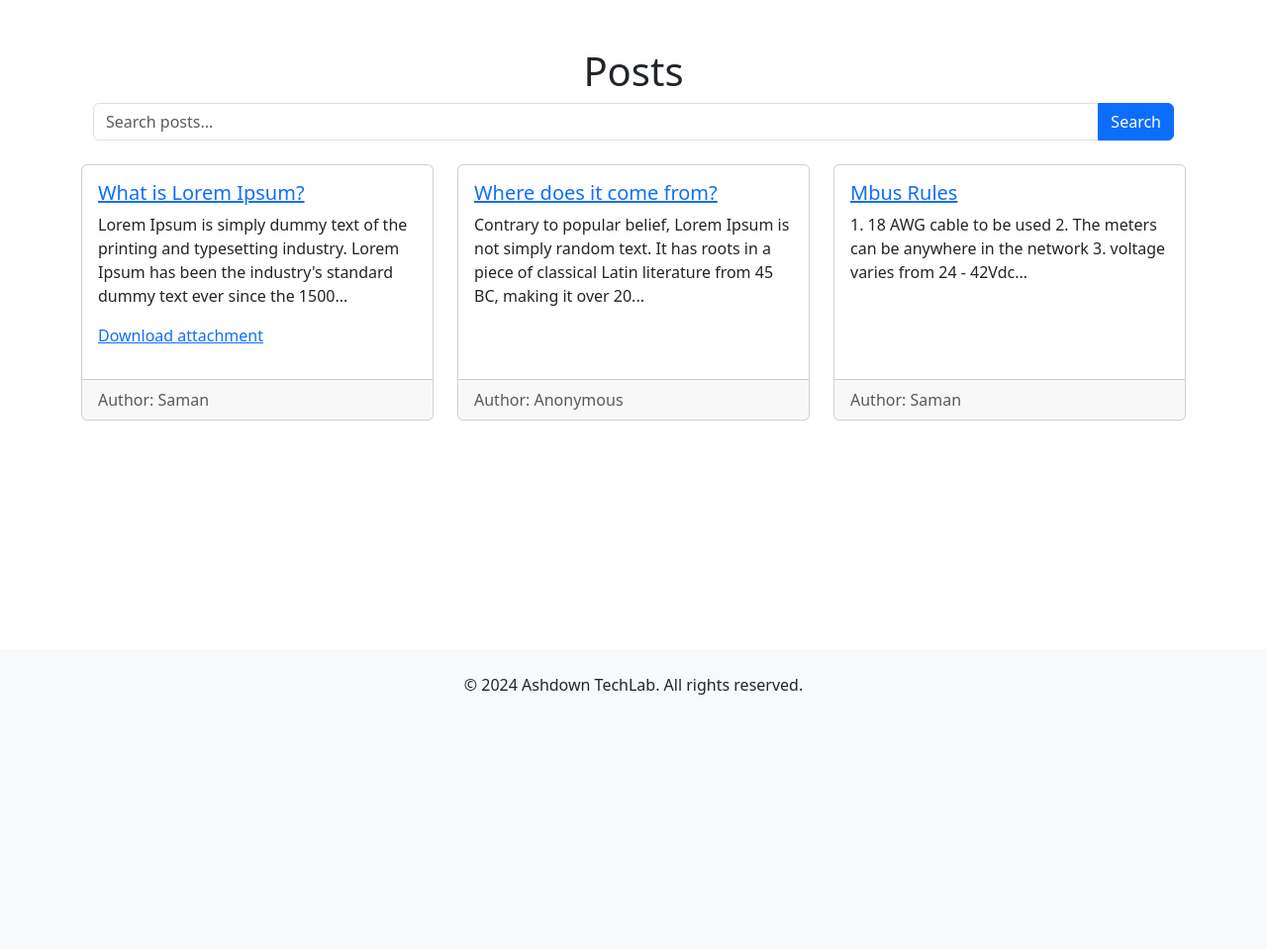
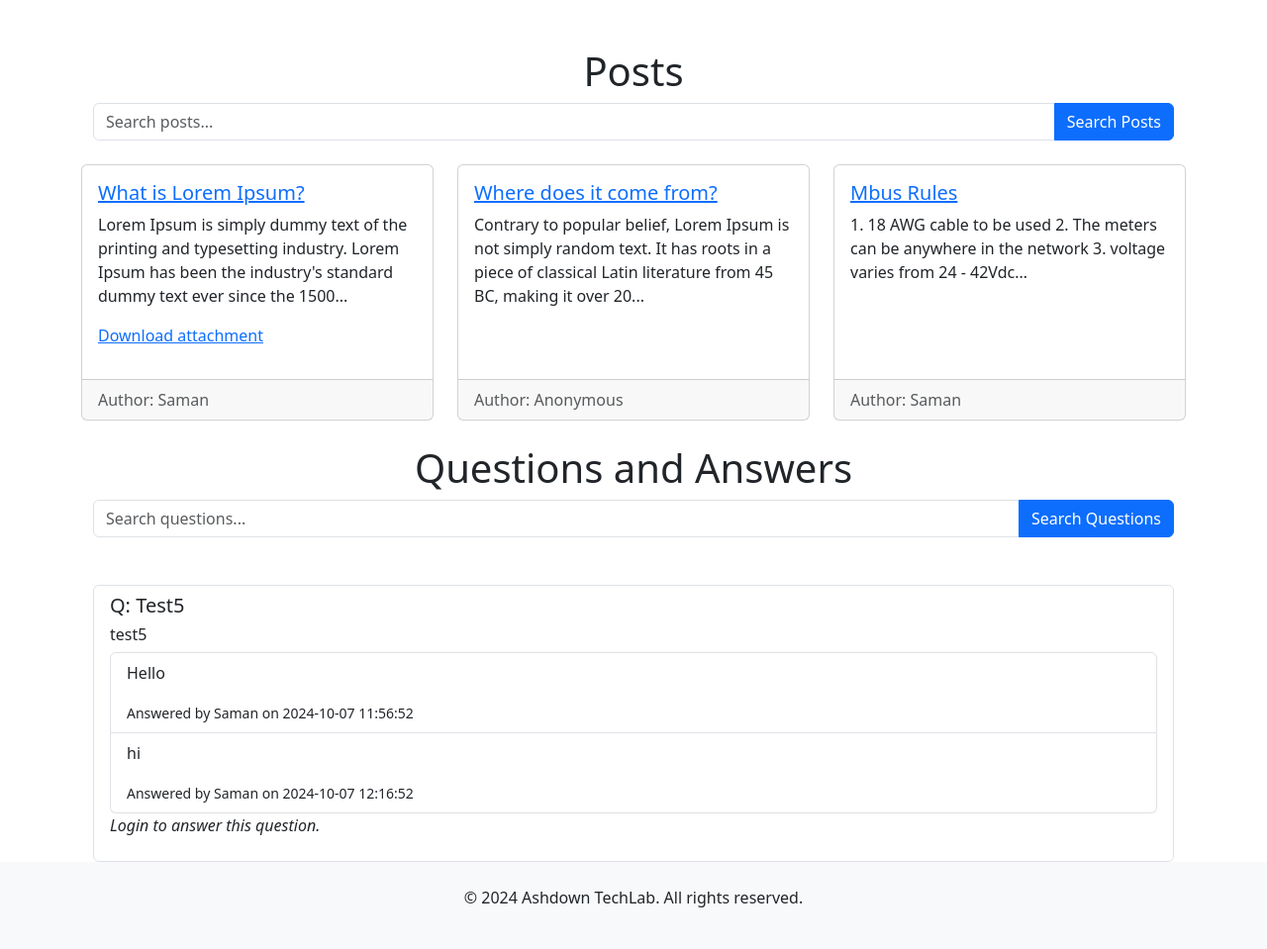
Before and after one commit to SamanGunasena/Ashdown_Tech, a Flask app: page / in a window 1280 px wide. Shown: the part 56-1015 px from the top of the page at 99% size. Before the commit the page ends 758 px from the top, so only its background shows below. Run offline with Flask 3, Linux system fonts and the light colour scheme; data comes from the database, SQL or seed files in the repository; both versions use the stored data as it was after the commit.

Commit message:
added Q&A

```diff
--- a/app.py
+++ b/app.py
@@ -6,6 +6,7 @@ import sqlite3
 import os
 from datetime import datetime
 from forms import PostForm
+from forms import QuestionForm
 
 UPLOAD_FOLDER = 'static/uploads/'
 ALLOWED_EXTENSIONS = {'txt', 'pdf', 'png', 'jpg', 'jpeg', 'gif'}
@@ -57,9 +58,11 @@ def load_user(user_id):
 def home():
     conn = get_db_connection()
     posts = conn.execute('SELECT * FROM posts').fetchall()
+    # Fetch questions with answers using the helper function
+    questions = get_questions_and_answers(conn)
     conn.close()
     current_year = datetime.now().year
-    return render_template('home.html', posts=posts, current_year=current_year)
+    return render_template('home.html', posts=posts, questions=questions, current_year=current_year)
 
 
 # user registration route
@@ -260,7 +263,96 @@ def search():
         (f'%{query}%', f'%{query}%')
     ).fetchall()
     conn.close()
-    return render_template('home.html', posts=posts)
+    return render_template('posts.html', posts=posts, query=query)
+
+
+# search a question
+@app.route('/q_search', methods=['GET'])
+def q_search():
+    query = request.args.get('query', '')  # Get the search query from the URL
+    conn = get_db_connection()
+    questions = conn.execute(
+        'SELECT * FROM questions WHERE topic LIKE ? OR question LIKE ?',
+        (f'%{query}%', f'%{query}%')
+    ).fetchall()
+    conn.close()
+    return render_template('questions.html', questions=questions, query=query)
+
+
+@app.route('/answer_question/<int:question_id>', methods=['GET', 'POST'])
+@login_required
+def answer_question(question_id):
+    conn = get_db_connection()
+    question = conn.execute('SELECT * FROM questions WHERE id = ?', (question_id,)).fetchone()
+
+    if request.method == 'POST':
+        answer = request.form['answer']
+        conn.execute('INSERT INTO answers (question_id, answer, author, user_id) VALUES (?, ?, ?, ?)',
+                     (question_id, answer, current_user.firstname, current_user.id))
+        conn.commit()
+        conn.close()
+        flash('Your answer has been submitted successfully!', 'success')
+        return redirect(url_for('questions'))
+
+    answers = conn.execute('SELECT * FROM answers WHERE question_id = ?', (question_id,)).fetchall()
+    conn.close()
+
+    return render_template('answer_question.html', question=question, answers=answers)
+
+
+@app.route('/questions')
+def questions():
+    conn = get_db_connection()
+    questions = conn.execute('SELECT * FROM questions').fetchall()
+
+    questions_with_answers = []
+    for question in questions:
+        answers = conn.execute('SELECT * FROM answers WHERE question_id = ?', (question['id'],)).fetchall()
+        questions_with_answers.append({
+            'question': question['question'],
+            'id': question['id'],
+            'created_at': question['created_at'],
+            'answers': answers
+        })
+
+    conn.close()
+    return render_template('questions.html', questions=questions_with_answers)
+
+
+@app.route('/ask_question', methods=['GET', 'POST'])
+@login_required
+def ask_question():
+    if request.method == 'POST':
+        topic = request.form['topic']
+        question = request.form['question']
+        author = current_user.firstname
+
+        # Insert the new question into the database
+        conn = get_db_connection()
+        conn.execute('INSERT INTO questions (topic, question, author) VALUES (?, ?, ?)', (topic, question, author))
+        conn.commit()
+        conn.close()
+
+        flash('Your question has been submitted successfully!', 'success')
+        return redirect(url_for('questions'))
+
+    return render_template('ask_question.html')
+
+
+def get_questions_and_answers(conn):
+    questions = conn.execute('SELECT * FROM questions').fetchall()
+    questions_with_answers = []
+
+    for question in questions:
+        answers = conn.execute('SELECT a.answer, a.created_at, u.firstname AS author FROM answers a '
+                               'LEFT JOIN users u ON a.user_id = u.id '
+                               'WHERE a.question_id = ?', (question['id'],)).fetchall()
+
+        question_dict = dict(question)
+        question_dict['answers'] = answers
+        questions_with_answers.append(question_dict)
+
+    return questions_with_answers
 
 
 if __name__ == '__main__':
@@ -285,6 +377,31 @@ if __name__ == '__main__':
             show_author BOOLEAN DEFAULT 0,
             created_at TIMESTAMP DEFAULT CURRENT_TIMESTAMP
         )''')
+
+        # Create the questions table if not already created
+        conn.execute('''
+            CREATE TABLE IF NOT EXISTS questions (
+                id INTEGER PRIMARY KEY AUTOINCREMENT,
+                topic TEXT NOT NULL,
+                question TEXT NOT NULL,
+                author TEXT NOT NULL,
+                created_at TIMESTAMP DEFAULT CURRENT_TIMESTAMP
+            )
+        ''')
+
+        # Create the answers table
+        conn.execute('''
+            CREATE TABLE IF NOT EXISTS answers (
+                id INTEGER PRIMARY KEY AUTOINCREMENT,
+                question_id INTEGER NOT NULL,
+                answer TEXT NOT NULL,
+                author TEXT NOT NULL,
+                user_id INTEGER NOT NULL,
+                created_at TIMESTAMP DEFAULT CURRENT_TIMESTAMP,
+                FOREIGN KEY (question_id) REFERENCES questions(id) ON DELETE CASCADE
+            )
+        ''')
+
         conn.commit()
         conn.close()
 
--- a/forms.py
+++ b/forms.py
@@ -9,3 +9,8 @@ class PostForm(FlaskForm):
     file = FileField('File')
     show_author = BooleanField('Display Author Name')
     submit = SubmitField('Add Post')
+
+
+class QuestionForm(FlaskForm):
+    question = StringField('Your Question', validators=[DataRequired()])
+    submit = SubmitField('Submit Question')
--- a/templates/base.html
+++ b/templates/base.html
@@ -26,6 +26,9 @@
                     {% if current_user.is_authenticated %}
                         <li class="nav-item">
                             <a class="nav-link" href="{{ url_for('add_post') }}">Add Post</a>
+                        </li>
+                        <li class="nav-item">
+                            <a class="nav-link" href="{{ url_for('ask_question') }}">Ask a Question</a>
                         </li>
                         <li class="nav-item">
                             <a class="nav-link" href="{{ url_for('logout') }}">Logout</a>
--- a/templates/home.html
+++ b/templates/home.html
@@ -2,12 +2,15 @@
 
 {% block title %}Home{% endblock %}
 {% block content %}
+
+
+
     <h1 class="text-center">Posts</h1>
     <div class="container">
         <form action="{{ url_for('search') }}" method="get" class="mb-4">
-            <div class="input-group">
+            <div class="input-group mb-3">
                 <input type="text" name="query" class="form-control" placeholder="Search posts..." required>
-                <button type="submit" class="btn btn-primary">Search</button>
+                <button type="submit" class="btn btn-primary">Search Posts</button>
             </div>
         </form>
     </div>
@@ -35,4 +38,48 @@
             </div>
         {% endfor %}
     </div>
+
+    <h1 class="text-center">Questions and Answers</h1>
+    <div class="container">
+
+        <form action="{{ url_for('q_search') }}" method="get" class="mb-4">
+            <div class="input-group">
+                <input type="text" name="query" class="form-control" placeholder="Search questions..." required>
+                <button type="submit" class="btn btn-primary">Search Questions</button>
+            </div>
+        </form>
+    </div>
+    <div class="container mt-5">
+        {% if questions %}
+            <ul class="list-group">
+                {% for question in questions %}
+                    <li class="list-group-item">
+                        <h5>Q: {{ question['topic'] }}</h5>
+                        <h6>{{ question['question'] }}</h6>
+
+                        <!-- Display all answers related to the question -->
+                        <ul class="list-group mt-2">
+                            {% for answer in question['answers'] %}
+                                <li class="list-group-item">
+                                    <p>{{ answer['answer'] }}</p>
+                                    <small>Answered by {{ answer['author'] }} on {{ answer['created_at'] }}</small>
+                                </li>
+                            {% else %}
+                                <li class="list-group-item">No answers yet.</li>
+                            {% endfor %}
+                        </ul>
+
+                        {% if current_user.is_authenticated %}
+                            <a href="{{ url_for('answer_question', question_id=question['id']) }}" class="btn btn-sm btn-primary mt-2">Answer this Question</a>
+                        {% else %}
+                            <p><em>Login to answer this question.</em></p>
+                        {% endif %}
+                    </li>
+                {% endfor %}
+            </ul>
+        {% else %}
+            <p>No questions have been asked yet.</p>
+        {% endif %}
+    </div>
+
 {% endblock %}
--- a/test2.py
+++ b/test2.py
@@ -5,7 +5,7 @@ conn = sqlite3.connect('site.db')
 cursor = conn.cursor()
 
 # Define the SQL query to add a new column
-sql_query = "ALTER TABLE users ADD COLUMN firstname TEXT NOT NULL"
+sql_query = "ALTER TABLE questions ADD COLUMN topic TEXT"
 
 # Execute the query
 cursor.execute(sql_query)
```
Also changed, not shown: templates/answer_question.html (added, +35 -0 lines), templates/ask_question.html (added, +20 -0 lines), templates/posts.html (added, +45 -0 lines), templates/questions.html (added, +36 -0 lines), site.db, static/uploads/20241007083220_1696679223968.jpeg (added), 1 other file.
